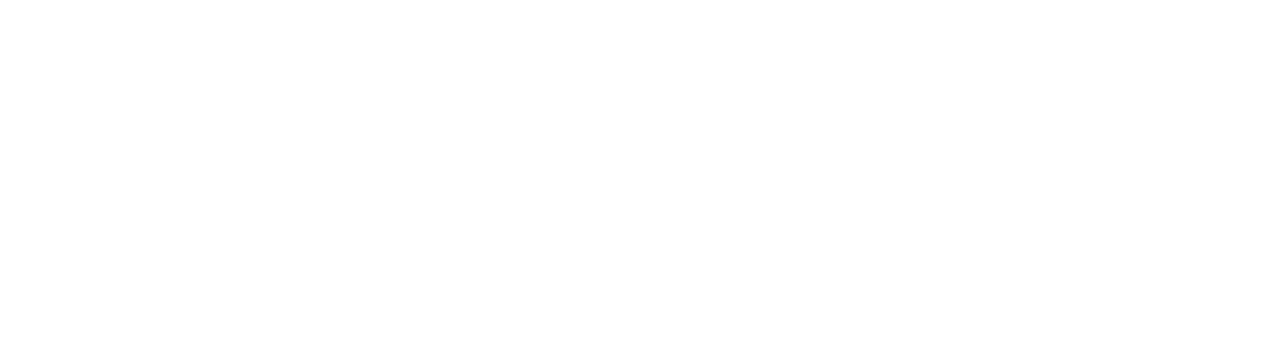
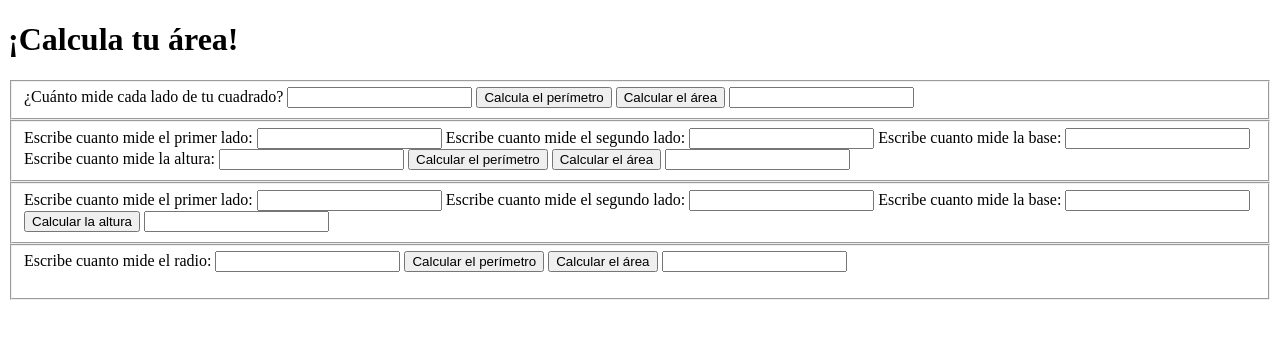
Before and after one commit to CarlotaBlanco/area-and-perimeter-calculator, a plain HTML site: page index.html in a window 1280 px wide. Drawn offline with Linux system fonts and the light colour scheme.

Commit message:
add first html structure

```diff
--- a/index.html
+++ b/index.html
@@ -8,6 +8,75 @@
     <title>¡Calcula tu área!</title>
   </head>
   <body>
+    <header><h1>¡Calcula tu área!</h1></header>
+    <main>
+      <form>
+        <fieldset>
+          <label for="squareSide">¿Cuánto mide cada lado de tu cuadrado?</label>
+          <input id="squareSide" type="number" />
+          <button type="button" onclick="calculateSquarePerimeter()">
+            Calcula el perímetro
+          </button>
+          <button type="button" onclick="calculateSquareArea()">
+            Calcular el área
+          </button>
+          <input type="number" id="squareMessage" readonly />
+        </fieldset>
+      </form>
+      <form>
+        <fieldset>
+          <label for="triangleSideA">Escribe cuanto mide el primer lado:</label>
+          <input id="triangleSideA" type="number" />
+          <label for="triangleSideB"
+            >Escribe cuanto mide el segundo lado:</label
+          >
+          <input id="triangleSideB" type="number" />
+          <label for="triangleBase">Escribe cuanto mide la base:</label>
+          <input id="triangleBase" type="number" />
+          <label for="triangleHeight">Escribe cuanto mide la altura:</label>
+          <input id="triangleHeight" type="number" />
+          <button type="button" onclick="calculateTrianglePerimeter()">
+            Calcular el perímetro
+          </button>
+          <button type="button" onclick="calculateTriangleArea()">
+            Calcular el área
+          </button>
+          <input type="number" id="triangleMessage" readonly />
+        </fieldset>
+      </form>
+      <form>
+        <fieldset>
+          <label for="triangleHeightSideA"
+            >Escribe cuanto mide el primer lado:</label
+          >
+          <input id="triangleHeightSideA" type="number" />
+          <label for="triangleHeightSideB"
+            >Escribe cuanto mide el segundo lado:</label
+          >
+          <input id="triangleHeightSideB" type="number"  />
+          <label for="triangleHeightBase">Escribe cuanto mide la base:</label>
+          <input id="triangleHeightBase" type="number" />
+          <button type="button" onclick="calculateTriangleHeight()">
+            Calcular la altura
+          </button>
+          <input type="number" id="triangleHeightMessage" readonly>
+        </fieldset>
+      </form>
+      <form>
+        <fieldset>
+          <label for="circleRadio">Escribe cuanto mide el radio:</label>
+          <input id="circleRadio" type="number" />
+          <button type="button" onclick="calculateCirclePerimeter()">
+            Calcular el perímetro
+          </button>
+          <button type="button" onclick="calculateCircleArea()">
+            Calcular el área
+          </button>
+          <input type="number" id="circleMessage" readonly></p>
+        </fieldset>
+      </form>
+    </main>
+    <footer></footer>
     <script src="./js/main.js"></script>
   </body>
 </html>
```
